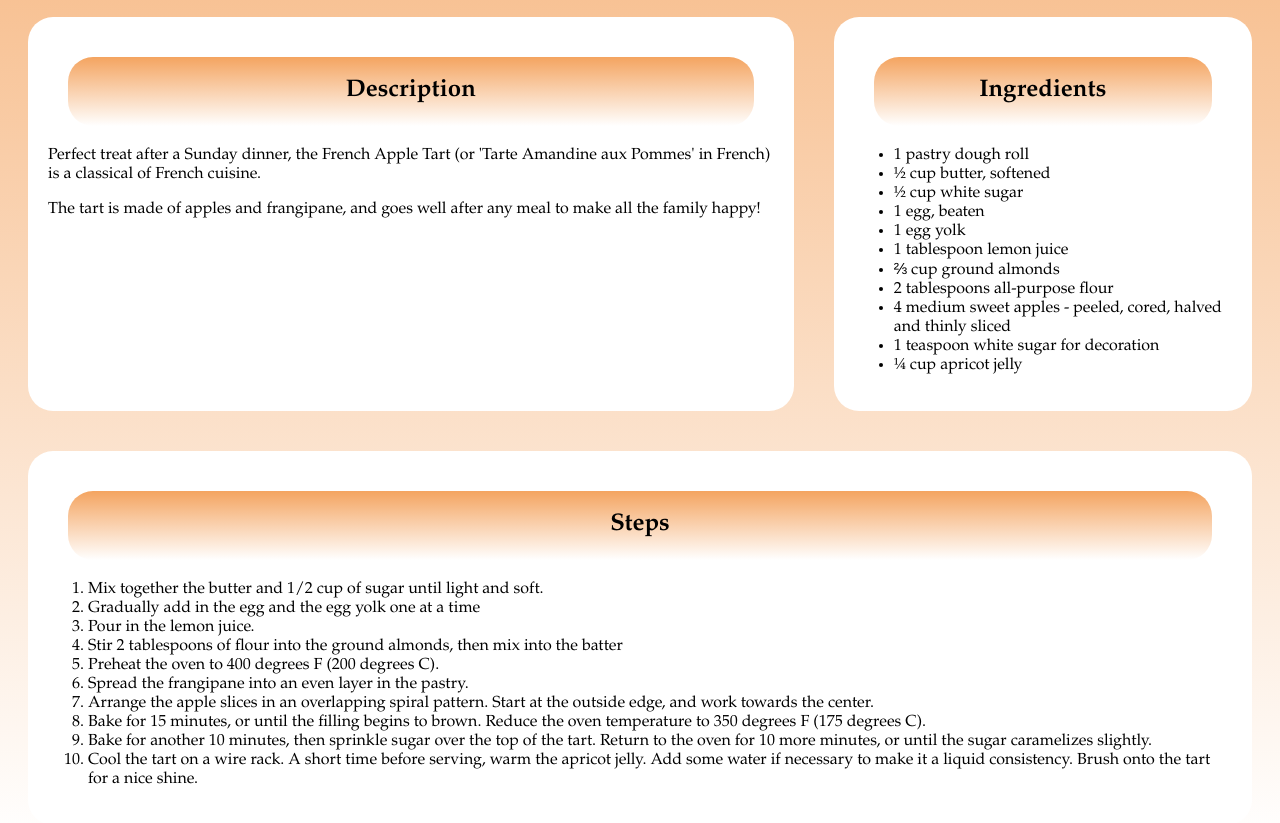
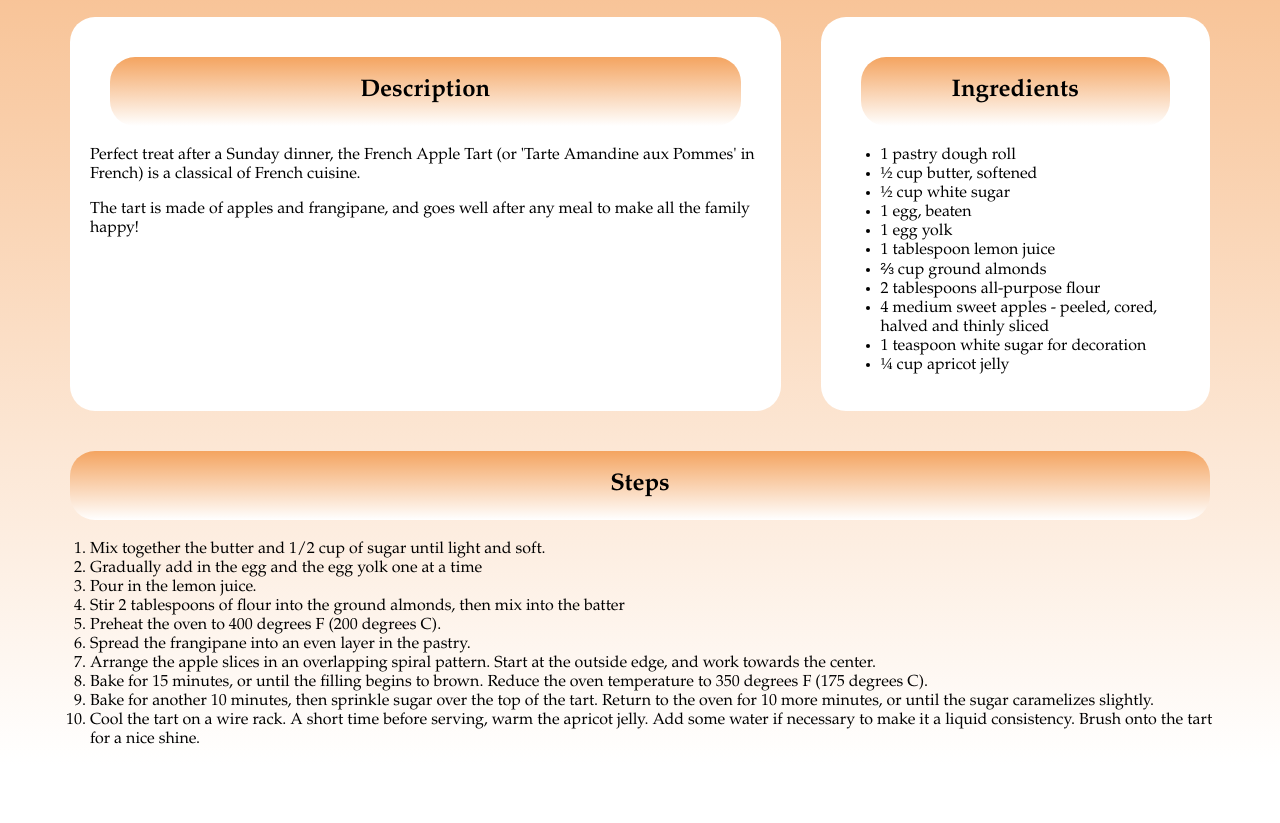
Before and after one commit to miiswom/odin-recipes, a plain HTML site: page recipes/tarte-amandine.html in a window 1280 px wide. Shown: the part 419-1242 px from the top of the page. After the commit the page ends 1184 px from the top, so only its background shows below. Drawn offline with Linux system fonts and the light colour scheme.

Commit message:
Add last.section div and use flexbox to fix section layout issue

```diff
--- a/recipes/style/style.css
+++ b/recipes/style/style.css
@@ -1,12 +1,15 @@
 * {
     font-family: "Garamond", "Helvetica", sans-serif;
     font-size: 16px;
-    border-radius: 25px;;
+    border-radius: 25px;
+    /*border: 1px red solid;*/
 }
 
 body {
     background-color: SandyBrown;
     background: linear-gradient(SandyBrown, white);
+    margin-right: 50px;
+    margin-left: 50px;
     }
 
 img {
@@ -46,10 +49,14 @@ img {
     background-color: white;
     margin: 20px;
     padding: 20px;
+    flex-grow: 1;
 }
 
 .all-section {
     display: flex;
-    flex: 1 1 auto;
-    justify-content: center;
+    justify-content: stretch;
 }
+
+.last-section {
+    width: auto;
+}
--- a/recipes/tarte-amandine.html
+++ b/recipes/tarte-amandine.html
@@ -32,7 +32,7 @@
             </ul>
         </div>
     </div>
-        <div class="section"><h2 class="subsection">Steps</h2>
+        <div class="last-section"><h2 class="subsection">Steps</h2>
             <ol>
                 <li>Mix together the butter and 1/2 cup of sugar until light and soft.</li>
                 <li>Gradually add in the egg and the egg yolk one at a time</li>
```
Also changed, not shown: recipes/cardamon-apple-cake.html (+1 -1 lines).
